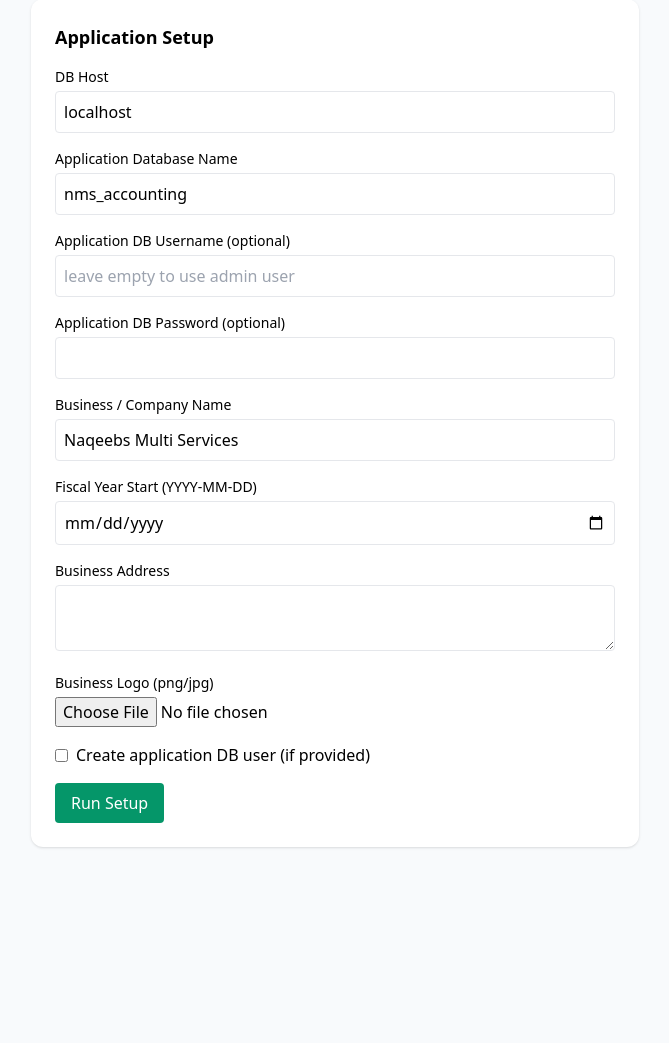
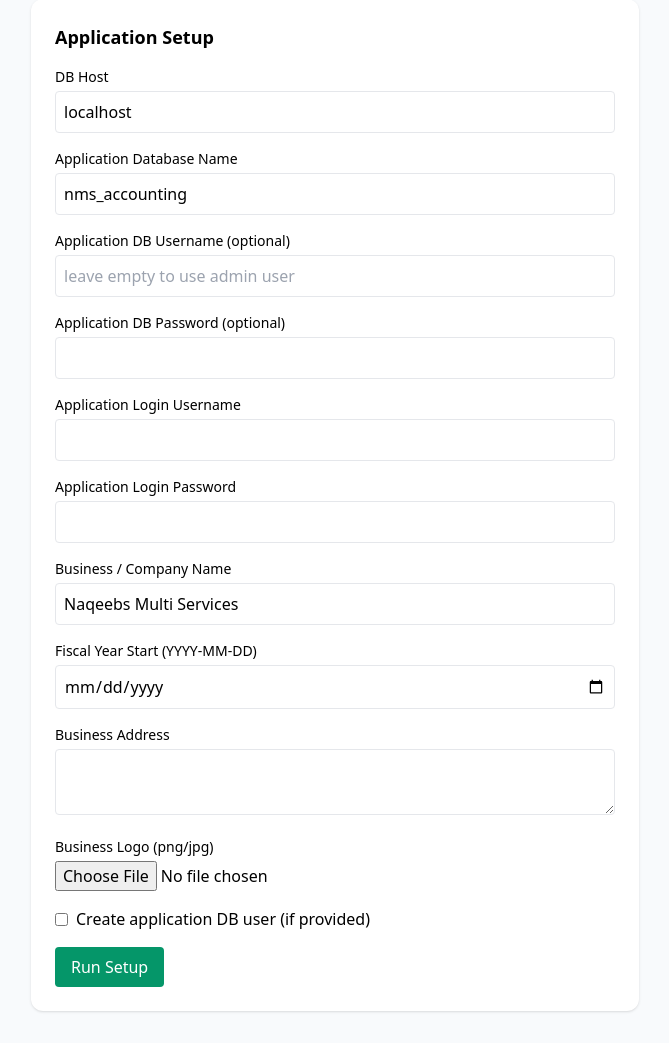
Before and after one commit to naqeebs27-lang/NMS, a PHP site: page /setup.php in a window 1280 px wide. Shown: the part 33-1076 px from the top of the page, without its empty margins (305-974 px from the left). Before the commit the page ends 881 px from the top, so only its background shows below. Run offline with PHP 8.4, Linux system fonts and the light colour scheme; some libraries are stand-ins or nearby versions.

Commit message:
Complete installer and banking schema setup

```diff
--- a/includes/functions.php
+++ b/includes/functions.php
@@ -24,7 +24,7 @@
     $sql = "SELECT
                 SUM(debit) as total_debit,
                 SUM(credit) as total_credit,
-                at.normal_balance
+                MAX(at.normal_balance) as normal_balance
             FROM journal_entry_lines jel
             JOIN accounts a ON jel.account_id = a.id
             JOIN account_types at ON a.type_id = at.id
@@ -63,7 +63,7 @@
     $sql = "SELECT
                 SUM(jel.debit) as total_debit,
                 SUM(jel.credit) as total_credit,
-                at.normal_balance
+                MAX(at.normal_balance) as normal_balance
             FROM journal_entry_lines jel
             JOIN accounts a ON jel.account_id = a.id
             JOIN account_types at ON a.type_id = at.id
--- a/setup.php
+++ b/setup.php
@@ -93,6 +93,9 @@
 				$importSql(__DIR__ . '/sql/auth.sql', 'authentication schema');
 			}
 			if (!isset($error)) {
+				$importSql(__DIR__ . '/sql/reconciliation.sql', 'reconciliation schema');
+			}
+			if (!isset($error)) {
 				if ($application_username === '' || $application_password === '') {
 					$error = 'Application username and password are required.';
 				} else {
@@ -182,6 +185,14 @@
 					<label class="block text-sm font-medium">Application DB Password (optional)</label>
 					<input name="app_db_pass" type="password" class="mt-1 w-full p-2 border rounded" />
 				</div>
+				<div>
+					<label class="block text-sm font-medium">Application Login Username</label>
+					<input name="application_username" required class="mt-1 w-full p-2 border rounded" />
+				</div>
+				<div>
+					<label class="block text-sm font-medium">Application Login Password</label>
+					<input name="application_password" type="password" required class="mt-1 w-full p-2 border rounded" />
+				</div>
 			<div>
 				<label class="block text-sm font-medium">Business / Company Name</label>
 				<input name="business_name" value="Naqeebs Multi Services" class="mt-1 w-full p-2 border rounded" />
```
